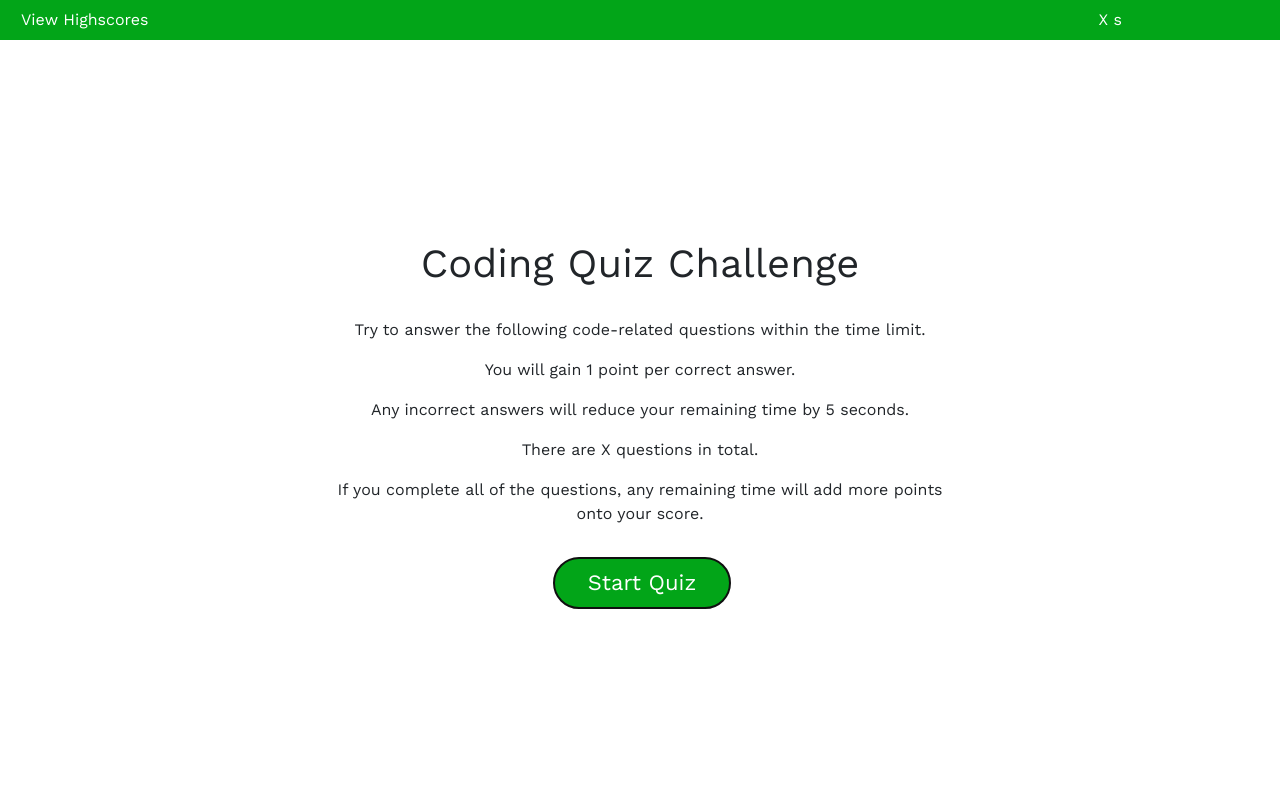
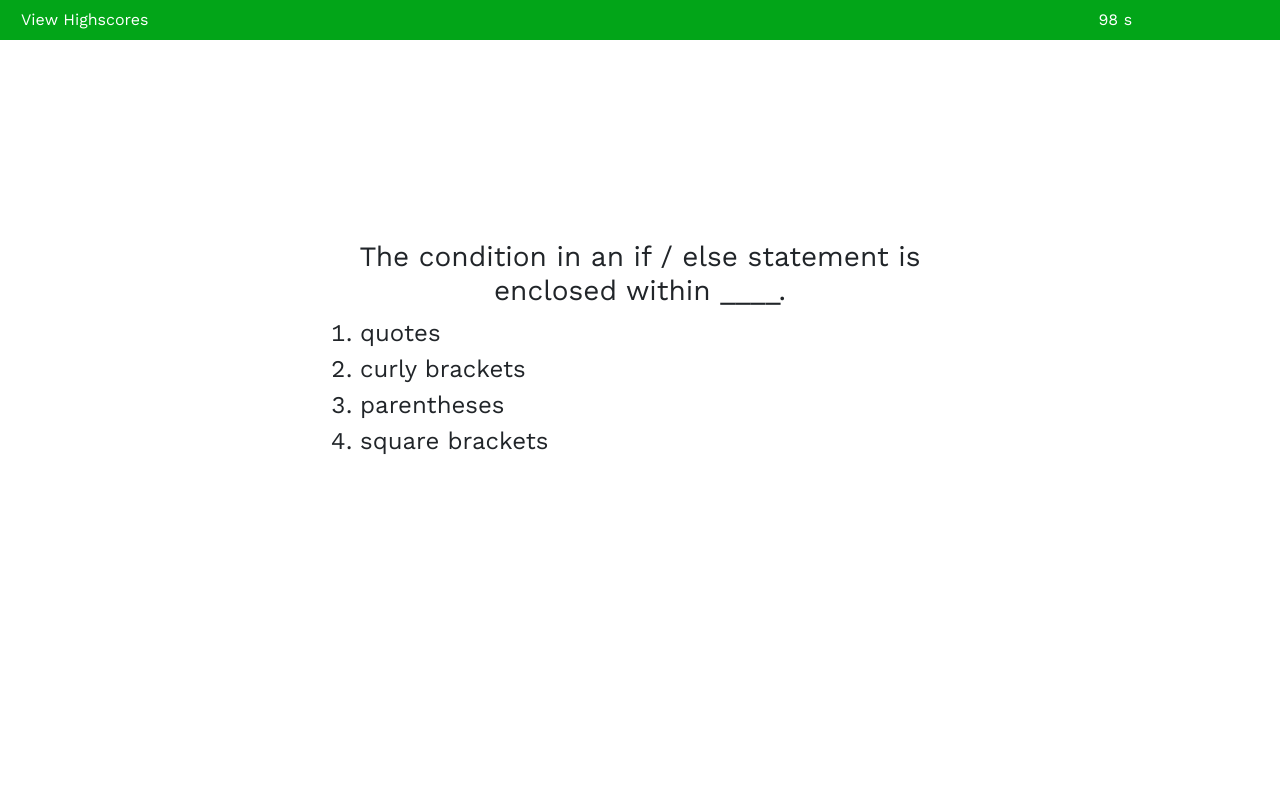
Before and after one commit to JoeDodgson/Code-Quiz, a plain HTML site: page index.html in a window 1280 px wide. Both pictures are taken after a click on the button "Start Quiz". Shown: the top 800 px of the page. Drawn offline with nearby package versions, Linux system fonts and the light colour scheme.

Commit message:
Timer starts and questions display on starting quiz

```diff
--- a/index.html
+++ b/index.html
@@ -25,64 +25,70 @@
 
           </div>
 
-          <!--Timer at the top right of the page-->
-          <div id="time-remaining">
-            <time>X s</time>
+          <!--Countdown at the top right of the page-->
+          <div id="countdown-container">
+            <time style="display:inline;" id="countdown-display">100</time><p style="display:inline;"> s</p>
           </div>
 
         </div>
+
     </header>
 
+
     <main>
-        <!--Introduction to the code quiz-->
-        <div class="main-feature">
+        <!--Introduction to quiz-->
+        <div class="main-feature" id="introduction">
             <!--Title-->
             <div>
                 <h1>Coding Quiz Challenge</h1>
             </div>
             <!--Guidance for the quiz-->
             <div class="guidance-text">
-                <p>
+                <p style="text-align: left;">
                     Try to answer the following code-related questions within the time limit.
                 </p>
-                <p>
-                    You will gain 1 point per correct answer.
-                </p>
-                <p>
-                    Any incorrect answers will reduce your remaining time by 5 seconds.
-                </p>
-                <p>
-                    There are X questions in total.
-                </p>
-                <p>
-                    If you complete all of the questions, any remaining time will add more points onto your score.
-                </p>
+                <h5 style="text-align: left; padding-left: 30px;">
+                    Rules:
+                </h5>
+                <ul>
+                    <li style="text-align: left;">
+                        You will gain 1 point per correct answer.
+                    </li>
+                    <li style="text-align: left;">
+                        Any incorrect answers will reduce your remaining time by 5 seconds.
+                    </li>
+                    <li style="text-align: left;">
+                        There are X questions in total.
+                    </li>
+                    <li style="text-align: left;">
+                        If you complete all of the questions, any remaining time will add more points onto your score.
+                    </li>
+                </ul>
             </div>
-            <button id="start-quiz" class="start-button">Start Quiz</button>
+            <button id="start-button">Start Quiz</button>
         </div>
 
         <!--Quiz questions-->
-        <div class="main-feature">
+        <div class="main-feature" id="questions-choices">
             <!--Question title-->
-            <div class="question">
-                <h3>Question placeholder</h3>
+            <div>
+                <h3 id="question"></h3>
             </div>
-            <ol class="answers">
-                <li>Answer 1 placeholder</li>
-                <li>Answer 2 placeholder</li>
-                <li>Answer 3 placeholder</li>
-                <li>Answer 4 placeholder</li>
+            <ol id="choices" style="text-align: left; font-size: 24px;">
+                <li>placeholder - to be kicked out</li>
             </ol>
         </div>
 
-        <!--Finished quiz page-->
-        <div class="main-feature">
+        <!--Submit Score-->
+        <div class="main-feature" id="submit-score">
             <!--Header-->
             <div>
                 <h3>All done!</h3>
             </div>
             <div>
-                <p style="display:inline; float:left;">Your final score is </p><p style="display:inline; float:left;">.</p>
+                <p style="display:inline; float:left;">Your final score is </p>
+                <p style="display:inline; float:left;" id="user-score"></p>
+                <p style="display:inline; float:left;">.</p>
             </div>
             <br>
             <form>
@@ -90,7 +96,7 @@
                 <div class="form-group" style="display:inline; float:left;">
                     <input type="text" class="form-control"/>
                 </div>
-                <button style="display:inline; float:left;" id="start-quiz" class="submit-button">Submit</button>
+                <button style="display:inline; float:left;" id="submit-button">Submit</button>
             </form>
         </div>
 
--- a/script.js
+++ b/script.js
@@ -0,0 +1,127 @@
+//Define the quiz array
+var questions = [
+    {
+      title: "Commonly used data types DO NOT include:",
+      choices: ["strings", "booleans", "alerts", "numbers"],
+      answer: "alerts"
+    },
+    {
+      title: "The condition in an if / else statement is enclosed within ____.",
+      choices: ["quotes", "curly brackets", "parentheses", "square brackets"],
+      answer: "parentheses"
+    },
+    {
+      title: "Arrays in JavaScript can be used to store ____.",
+      choices: [
+        "numbers and strings",
+        "other arrays",
+        "booleans",
+        "all of the above"
+      ],
+      answer: "all of the above"
+    },
+    {
+      title:
+        "String values must be enclosed within ____ when being assigned to variables.",
+      choices: ["commas", "curly brackets", "quotes", "parentheses"],
+      answer: "quotes"
+    },
+    {
+      title:
+        "A very useful tool used during development and debugging for printing content to the debugger is:",
+      choices: ["JavaScript", "terminal / bash", "for loops", "console.log"],
+      answer: "console.log"
+    }
+];
+
+//Define the variables
+var intro = document.querySelector("#introduction");
+var questionsChoices = document.querySelector("#questions-choices");
+var submitScore = document.querySelector("#submit-score");
+var startBtn = document.querySelector("#start-button");
+var submitBtn = document.querySelector("#submit-button");
+var countdownContainer = document.querySelector("#countdown-container");
+var countdownDisplay = document.querySelector("#countdown-display");
+var choices = document.querySelector("#choices");
+var choicesChild = choices.firstElementChild;
+var userScore = document.querySelector("#user-score");
+var questionText = document.querySelector("#question");
+var secondsLeft;
+var interval;
+var scoreTotal = 0;
+var questionNum;
+
+//Clicking the start button activates the start quiz function
+startBtn.addEventListener("click", startQuiz);
+
+//Start quiz function starts the timer and shows the questions
+function startQuiz(){
+    startTimer();
+    intro.setAttribute("style","display:none;");
+    countdownContainer.setAttribute("style","display:block;");
+    questionsChoices.setAttribute("style","display:block;");
+    scoreTotal = 0;
+    questionNum = 1;
+    renderQuestion();
+    //Set the first question and answer
+};
+
+//Start timer function sets the time to 100 and begins the countdown
+function startTimer(){
+    secondsLeft = 100;
+    interval = setInterval(function() {
+        secondsLeft--;
+        renderTime();
+        if(secondsLeft < 1){
+            clearInterval(interval);
+            endQuiz();
+        }
+        else{}
+    }, 1000);
+}
+
+function endQuiz(){
+    questionsChoices.setAttribute("style","display:none;");
+    submitScore.setAttribute("style","display:block;");
+    scoreTotal += Math.floor( secondsLeft / 5);
+    userScore.textContent = scoreTotal;
+}
+
+function renderTime(){
+    countdownDisplay.textContent = secondsLeft;
+}
+
+function renderQuestion(){
+    questionText.textContent = questions[questionNum].title;
+    // prevNumChoices = 4;
+    // for(var i=0; i < prevNumChoices; i++){
+    //     console.log(choices.children[0]);
+    // }
+    while(choicesChild) {
+        choices.removeChild(choicesChild);
+        choicesChild = choices.firstElementChild;
+    }
+
+    for(var i=0; i < questions[questionNum].choices.length; i++){
+        var newLi = document.createElement("li");
+        newLi.textContent = questions[questionNum].choices[i];
+        choices.appendChild(newLi);
+    }
+}
+
+
+
+//Containers to turn on / off:
+    //#introduction
+    //#questions-choices
+    //#submit-score
+
+//Buttons:
+    //#start-button
+    //#submit-button
+
+//Fields to populate with data:
+    //#countdown
+    //#question
+    //#answers
+    //#user-score
--- a/style.css
+++ b/style.css
@@ -5,7 +5,7 @@
   font-family: 'Work Sans', sans-serif;
 }
 
-.start-button {
+#start-button {
   border: none;
   background-color: rgb(2, 165, 24);
   border-radius: 25px;
@@ -32,11 +32,12 @@
   width: 175px;
 }
 
-  #time-remaining {
+#countdown-container {
   width: 15%;
   height: 50px;
   padding: 8px 40px 8px 0px;
   float: right;
+  display: none;
 }
 
 .main-feature {
@@ -55,13 +56,13 @@
   font-size: 18pt;
 }
 
-  .answers {
+.choices {
   text-align: left;
   padding-left: 50px;
   font-size: 14pt;
 }
 
-  .submit-button {
+#submit-button {
   border: none;
   background-color: rgb(2, 165, 24);
   border-radius: 5px;
@@ -74,3 +75,19 @@
   text-align: center;
   cursor: pointer;
 }
+
+#introduction{
+  display: block;
+}
+
+#questions-choices{
+  display: none;
+}
+
+#submit-score{
+  display: none;
+}
+
+#user-score{
+  margin-left: 5px;
+}
```
Also changed, not shown: scores.html (+1 -1 lines), PseudoCode-ToDoList.txt. Lines whose indentation alone changed are shown as unchanged.
